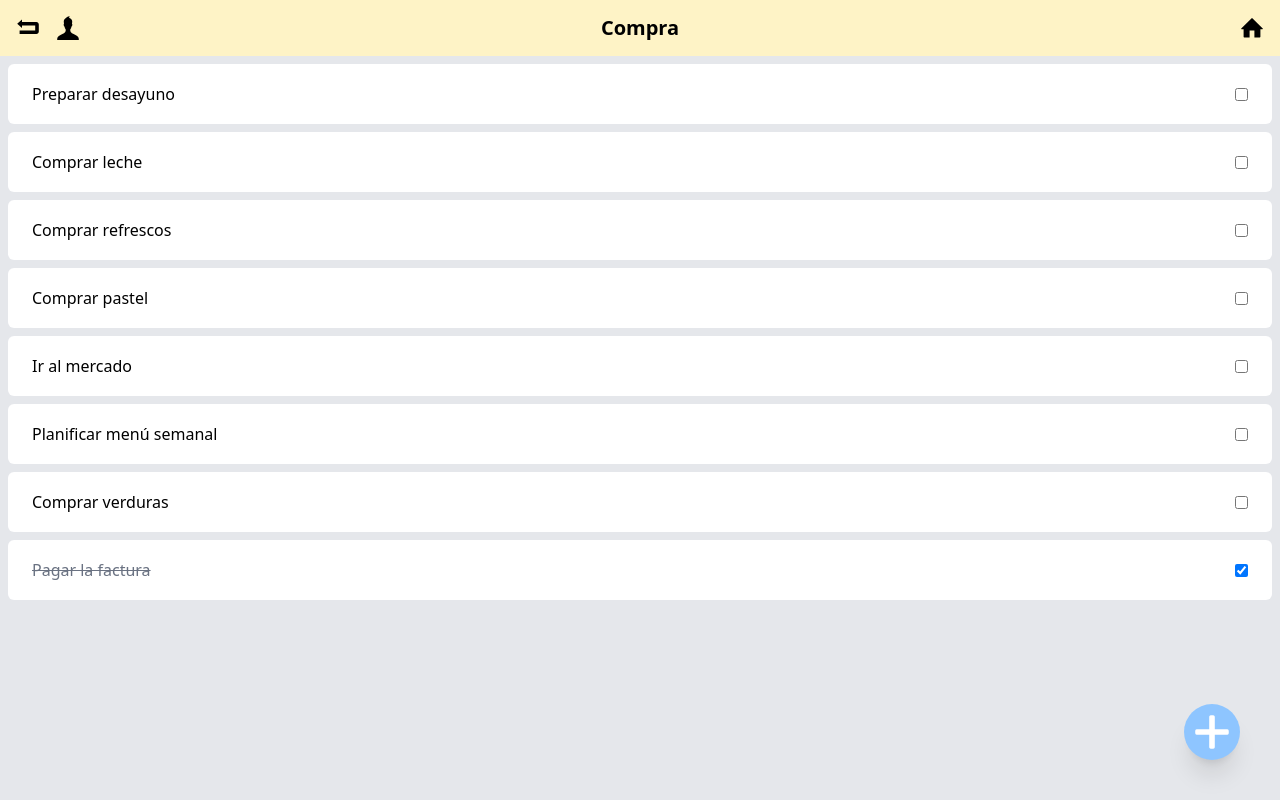
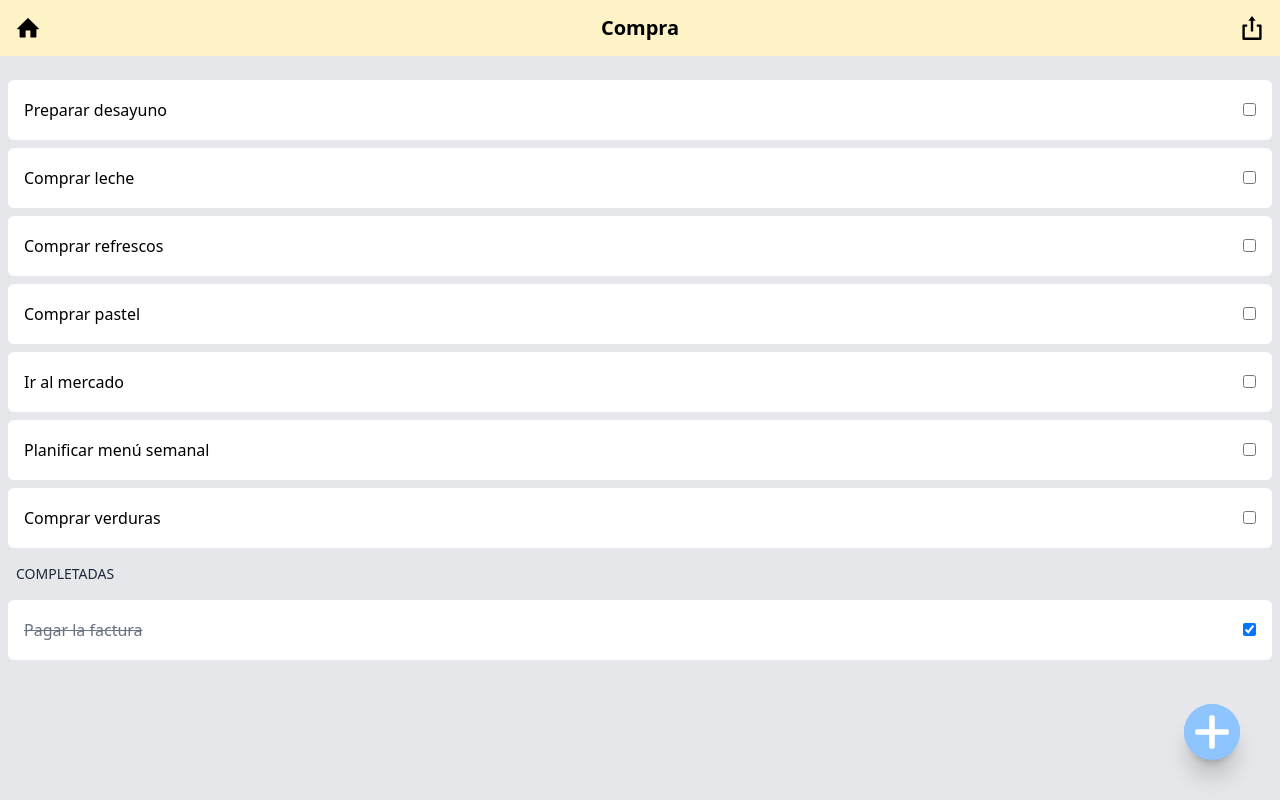
Before and after one commit to AdrielHercules/todolist-frontend, an Angular app: page /tasks/1 in a window 1280 px wide. Built offline with nearby package versions, Linux system fonts and the light colour scheme.

Commit message:
Refactor task components:  edit functionality and improve task selection

```diff
--- a/src/app/task-page/edit-task-modal/edit-task-modal.component.html
+++ b/src/app/task-page/edit-task-modal/edit-task-modal.component.html
@@ -1,14 +1,33 @@
-<div class="fixed top-0 h-screen w-screen animate-fade-in bg-black/25 backdrop-blur-xs">
-  <div class="fixed bottom-0 flex w-screen animate-slide-in flex-col content-center bg-gray-700 p-4">
-    <svg class="icon size-13 self-end fill-gray-100">
-      <use xlink:href="assets/symbol-defs.svg#icon-chevron-down"></use>
-    </svg>
+<div
+  (animationend)="onAnimationEnd()"
+  (click)="close()"
+  (keypress)="close()"
+  [class.animate-fade-in]="!isClosing"
+  [class.animate-fade-out]="isClosing"
+>
+  <div class="fixed top-0 h-screen w-screen bg-black/25 backdrop-blur-xs">
+    <div
+      class="fixed bottom-0 flex w-screen animate-slide-in flex-col content-center bg-gray-700 p-4"
+      (click)="$event.stopPropagation()"
+      (keypress)="$event.stopPropagation()"
+    >
+      <svg
+        class="icon size-13 cursor-pointer self-end fill-gray-100"
+        (click)="onCancelClicked()"
+        (keydown)="onCancelClicked()"
+      >
+        <use xlink:href="assets/symbol-defs.svg#icon-chevron-down"></use>
+      </svg>
 
-    <div
-      class="flex h-15 content-center items-center gap-2 rounded-md bg-white p-2 align-middle select-none hover:cursor-pointer hover:bg-gray-100"
-    >
-      <input class="w-full" type="text" placeholder="Hola" />
-      <input class="" type="checkbox" />
+      <div
+        class="flex h-15 content-center items-center gap-2 rounded-md bg-white p-2 align-middle select-none hover:cursor-pointer hover:bg-gray-100"
+      >
+        <input class="w-full" type="text" [(ngModel)]="text" [placeholder]="[text]" />
+        <input class="" type="checkbox" [(ngModel)]="completed" />
+        <button class="mt-4 self-end rounded bg-blue-600 px-4 py-2 text-white" (click)="onConfirmClicked()">
+          Guardar
+        </button>
+      </div>
     </div>
   </div>
 </div>
--- a/src/app/task-page/edit-task-modal/edit-task-modal.component.ts
+++ b/src/app/task-page/edit-task-modal/edit-task-modal.component.ts
@@ -1,10 +1,59 @@
-import { Component, Input } from '@angular/core';
+import { Component, input, OnInit } from '@angular/core';
 import { Task } from '../models/task';
+import { ModalComponent } from '../../core/modals/modal/modal.component';
+import { FormsModule } from '@angular/forms';
 
 @Component({
   selector: 'app-edit-task-modal',
-  imports: [],
+  imports: [FormsModule],
   templateUrl: './edit-task-modal.component.html',
   styleUrl: './edit-task-modal.component.css',
 })
-export class EditTaskModalComponent {}
+export class EditTaskModalComponent extends ModalComponent<Partial<Task>> implements OnInit {
+  task = input<Task>();
+
+  protected text?: string;
+  protected isClosing: boolean;
+  protected completed = false;
+
+  constructor() {
+    super();
+    this.isClosing = false;
+
+    this.text = this.task()?.text;
+  }
+
+  ngOnInit(): void {
+    const taskValue = this.task();
+    if (taskValue) {
+      this.text = taskValue.text;
+      this.completed = taskValue.completed;
+    }
+  }
+
+  onConfirmClicked() {
+    const currentTask = this.task();
+    if (!currentTask || !this.text?.trim()) return;
+
+    this.confirmed.emit({
+      text: this.text,
+      completed: this.completed,
+      id: currentTask.id,
+    });
+  }
+
+  onCancelClicked() {
+    this.closed.emit();
+  }
+
+  close() {
+    this.isClosing = true;
+  }
+
+  onAnimationEnd(): void {
+    if (this.isClosing) {
+      this.closed.emit();
+      this.isClosing = false;
+    }
+  }
+}
--- a/src/app/task-page/task-item/task-item.component.html
+++ b/src/app/task-page/task-item/task-item.component.html
@@ -1,10 +1,11 @@
 <div
-  class="flex h-15 content-center items-center rounded-md bg-white pl-6 align-middle select-none hover:cursor-pointer hover:bg-blue-100"
-  appLongPress
-  [duration]="800"
-  (longPress)="onLongPress()"
-  (shortPress)="onShortPress()"
+  class="flex h-15 content-center items-center rounded-md bg-white align-middle select-none hover:cursor-pointer hover:bg-blue-100"
+  [ngClass]="{
+    'border-2': isSelected(),
+    'bg-amber-200': isSelected(),
+  }"
 >
+  <div class="w-full p-4" appLongPress [duration]="250" (longPress)="onLongPress()" (shortPress)="onShortPress()">
     <p
       [ngClass]="{
         'line-through': task().completed,
@@ -13,12 +14,14 @@
     >
       {{ task().text }}
     </p>
+  </div>
 
+  <div class="p-4">
     <input
       [checked]="task().completed"
       type="checkbox"
       placeholder="True"
-    class="mr-6 ml-auto"
-    (click)="onCheck($event)"
+      (click)="onCheck($event); $event.stopPropagation()"
     />
   </div>
+</div>
--- a/src/app/task-page/task-item/task-item.component.ts
+++ b/src/app/task-page/task-item/task-item.component.ts
@@ -1,39 +1,33 @@
-import { Component, inject, input, ViewContainerRef } from '@angular/core';
+import { Component, input, output } from '@angular/core';
 import { Task } from '../models/task';
-import { EditTaskModalComponent } from '../edit-task-modal/edit-task-modal.component';
+import { NgClass } from '@angular/common';
 import { LongPressDirective } from '../../shared/directives/long-press.directive';
-import { NgClass } from '@angular/common';
-
 @Component({
   selector: 'app-task-item',
-  imports: [LongPressDirective, NgClass],
+  imports: [NgClass, LongPressDirective],
   templateUrl: './task-item.component.html',
   styleUrl: './task-item.component.css',
 })
 export class TaskItemComponent {
   task = input.required<Task>();
+  taskChanged = output<Task>();
+  longPress = output<Task>();
+  shortPress = output<Task>();
+  isSelected = input<boolean>();
 
-  viewRef = inject(ViewContainerRef);
+  onShortPress() {
+    this.shortPress.emit(this.task());
+  }
+
+  onLongPress() {
+    this.longPress.emit(this.task());
+  }
 
   onCheck(event: MouseEvent) {
-    event.stopPropagation();
-    const imputElement = event.target as HTMLInputElement;
-    const isCheched = imputElement.checked;
+    const inputElement = event.target as HTMLInputElement;
+    const isChecked = inputElement.checked;
 
-    this.task().completed = isCheched;
-  }
-
-  onEditModal() {
-    console.log('Abriendo modal de edición para:', this.task().text);
-    this.viewRef.createComponent(EditTaskModalComponent);
-  }
-
-  onShortPress(): void {
-    console.log('¡Pulsación corta detectada para:', this.task().text, '!');
-    this.onEditModal();
-  }
-
-  onLongPress(): void {
-    console.log('¡Pulsación larga detectada para:', this.task().text, '!');
+    this.task().completed = isChecked;
+    this.taskChanged.emit(this.task());
   }
 }
--- a/src/app/task-page/task-page.component.html
+++ b/src/app/task-page/task-page.component.html
@@ -1,6 +1,30 @@
 <section class="flex h-full flex-col gap-2 bg-gray-200 p-2">
-  @for (task of listTaks; track $index) {
-    <app-task-item [task]="task"> </app-task-item>
+  <div class="fixed right-10 bottom-10">
+    <app-add-button (click)="onAddTask()"></app-add-button>
+  </div>
+</section>
+<section class="flex h-full flex-col gap-2 bg-gray-200 p-2">
+  @for (task of pendingTasks(); track task.id) {
+    <app-task-item
+      [task]="task"
+      (taskChanged)="updateTask($event)"
+      (longPress)="onLongPress(task)"
+      (shortPress)="onShortPress(task)"
+      [isSelected]="isSelected(task)"
+    >
+    </app-task-item>
+  }
+
+  <h2 class="p-2 text-sm text-gray-800">COMPLETADAS</h2>
+
+  @for (task of completedTasks(); track task.id) {
+    <app-task-item
+      [task]="task"
+      (taskChanged)="updateTask($event)"
+      (longPress)="onLongPress(task)"
+      (shortPress)="onShortPress(task)"
+    >
+    </app-task-item>
   }
 
   <div class="fixed right-10 bottom-10">
--- a/src/app/task-page/task-page.component.ts
+++ b/src/app/task-page/task-page.component.ts
@@ -1,12 +1,14 @@
-import { Component, inject } from '@angular/core';
+import { Component, computed, inject, signal, ViewContainerRef } from '@angular/core';
 import { TaskService } from './services/task.service';
 import { Task } from './models/task';
 import { TaskItemComponent } from './task-item/task-item.component';
-import { ActivatedRoute } from '@angular/router';
+import { ActivatedRoute, Router } from '@angular/router';
 import { AddButtonComponent } from '../shared/components/add-button/add-button.component';
 import { TopBarService } from '../layout/top-bar/services/top-bar.service';
 import { ListService } from '../list-page/services/list.service';
 import { TopBarButtonType } from '../layout/top-bar/models/top-bar-button-type';
+import { ModalService } from '../core/modals/modal.service';
+import { EditTaskModalComponent } from './edit-task-modal/edit-task-modal.component';
 
 @Component({
   selector: 'app-task-page',
@@ -18,10 +20,19 @@ export class TaskPageComponent {
   taskService: TaskService = inject(TaskService);
   topBarService: TopBarService = inject(TopBarService);
   listService = inject(ListService);
+  viewRef = inject(ViewContainerRef);
+  private router = inject(Router);
+  private activatedRoute = inject(ActivatedRoute);
+  private modalService = inject(ModalService);
 
-  listTaks: Task[] = [];
-  private activatedRoute = inject(ActivatedRoute);
+  tasks = signal<Task[]>([]);
+  completedTasks = computed(() => this.tasks().filter((t) => t.completed));
+  pendingTasks = computed(() => this.tasks().filter((t) => !t.completed));
+  selectedTasks: Set<Task> = new Set<Task>();
+
+  protected selectedTask = false;
   private listId: string;
+  private titleList: string;
 
   constructor() {
     this.listId = '';
@@ -29,24 +40,152 @@ export class TaskPageComponent {
     if (id != null) {
       this.listId = id;
     }
-    this.listTaks = this.taskService.getTasksByListId(this.listId);
-    const titleList = this.listService.getLists()[Number(this.listId)].name;
+    this.tasks.set(this.taskService.getTasksByListId(this.listId));
 
-    this.topBarService.setConfig({
-      title: titleList,
-      centerTitle: true,
-      leftButtons: [{ type: TopBarButtonType.BACK }, { type: TopBarButtonType.USER }],
-      rightButtons: [{ type: TopBarButtonType.HOME }],
+    this.titleList = this.listService.getLists()[Number(this.listId)].name;
+    this.changeTopBar();
+  }
+
+  changeTopBar() {
+    if (this.selectedTask) {
+      this.topBarService.setConfig({
+        leftButtons: [{ type: TopBarButtonType.BACK, callback: this.onBackButton.bind(this) }],
+        rightButtons: [
+          { type: TopBarButtonType.CHECK, callback: this.onCheckAllSelected.bind(this) },
+          { type: TopBarButtonType.DELETE, callback: this.onDeleteButton.bind(this) },
+        ],
+      });
+    } else {
+      this.topBarService.setConfig({
+        title: this.titleList,
+        centerTitle: true,
+        leftButtons: [{ type: TopBarButtonType.HOME, callback: this.onHomeButton.bind(this) }],
+        rightButtons: [{ type: TopBarButtonType.SHARE }],
+      });
+    }
+  }
+
+  //Si está completada cambia a pending
+  //Si está en pending cambia a completada
+  onCheckAllSelected() {
+    this.selectedTasks.forEach((t) => {
+      t.completed = !t.completed;
+      this.taskService.updateTask(t);
     });
+
+    this.tasks.set(this.taskService.getTasksByListId(this.listId));
+    this.selectedTasks.clear();
+    this.selectedTask = false;
+    this.changeTopBar();
+  }
+
+  onDeleteButton() {
+    if (this.selectedTasks.size === 0) return;
+
+    //Aqui tengo que mirar en que lista está
+    //Luego tengo que eliminarla
+    this.selectedTasks.forEach((t) => {
+      this.taskService.deleteTask(t.id);
+    });
+
+    this.selectedTasks.clear();
+    this.tasks.set(this.taskService.getTasksByListId(this.listId));
+    this.selectedTask = false;
+    this.changeTopBar();
+  }
+
+  onHomeButton() {
+    this.router.navigate(['/']);
+  }
+
+  onBackButton() {
+    this.selectedTask = false;
+    this.changeTopBar();
+    this.selectedTasks.clear();
   }
 
   onAddTask() {
     const newTask: Partial<Task> = {
-      text: 'Final review and approval',
+      text: 'New Task',
       listId: this.listId,
+      completed: false,
     };
 
+    const component = this.modalService.openModal<Partial<Task>>(EditTaskModalComponent, [
+      { property: 'task', value: newTask },
+    ]);
+
+    component?.confirmed.subscribe((task) => {
+      if (task.text) {
+        newTask.text = task.text;
+        newTask.completed = task.completed;
+        this.addTask(newTask as Task);
+      }
+    });
+
+    component?.closed.subscribe(() => {
+      console.log('Cerrado');
+    });
+  }
+
+  addTask(newTask: Task) {
     this.taskService.addTask(newTask);
-    this.listTaks = this.taskService.getTasksByListId(this.listId);
+    this.tasks.set(this.taskService.getTasksByListId(this.listId));
   }
+
+  updateTask(updatedTask: Task) {
+    this.tasks.update((tasks) => tasks.map((t) => (t.id === updatedTask.id ? updatedTask : t)));
+    this.taskService.updateTask(updatedTask);
+    this.tasks.set(this.taskService.getTasksByListId(this.listId));
+  }
+
+  onEditModal(editTask: Task) {
+    console.log('Abriendo modal de edición para:', editTask.text);
+
+    const component = this.modalService.openModal<Partial<Task>>(EditTaskModalComponent, [
+      { property: 'task', value: editTask },
+    ]);
+
+    component?.confirmed.subscribe((updatedTask) => {
+      if (updatedTask.id) {
+        this.updateTask(updatedTask as Task);
+      }
+    });
+
+    component?.closed.subscribe(() => {
+      console.log('Cerrado');
+    });
+  }
+
+  onShortPress(editTask: Task) {
+    if (this.selectedTasks.size === 0) {
+      this.selectedTask = false;
+      this.onEditModal(editTask);
+    } else {
+      if (this.selectedTasks.has(editTask)) {
+        this.selectedTasks.delete(editTask);
+      } else {
+        this.selectedTasks.add(editTask);
+      }
+    }
+
+    if (this.selectedTasks.size === 0) {
+      this.selectedTask = false;
+      this.changeTopBar();
+    }
+  }
+
+  onLongPress(editTask: Task) {
+    console.log('Long preess : ', editTask.text);
+
+    this.selectedTasks.add(editTask);
+
+    this.selectedTask = true;
+    this.changeTopBar();
+  }
+
+  isSelected(task: Task): boolean {
+    return this.selectedTasks.has(task);
+  }
+  /* */
 }
```
Lines whose indentation alone changed are shown as unchanged.
